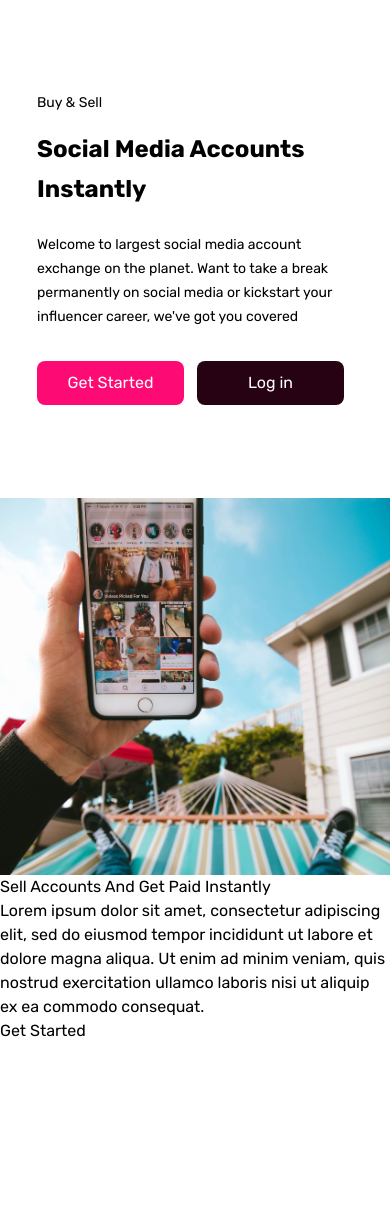
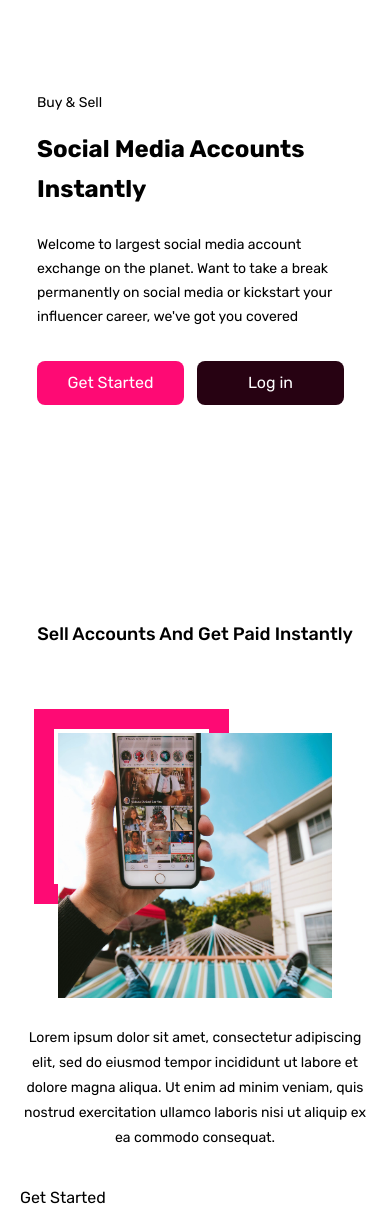
Before and after one commit to hemarle/sociall, a React (Create React App) app: page / in a window 390 px wide. Before the commit the page ends 1043 px from the top, so only its background shows below. Built offline with nearby package versions, Linux system fonts and the light colour scheme.

Commit message:
Card syling for mobile done

```diff
--- a/src/Card.css
+++ b/src/Card.css
@@ -0,0 +1,5 @@
+.card__ImageBackground {
+  border: 20px solid var(--red);
+  height: 195px;
+  width: 195px;
+}
--- a/src/Card.js
+++ b/src/Card.js
@@ -7,17 +7,23 @@ function Card({
     linkText,
     link
 }) {
-    return <div className='card'>
+    return <div className='card relative mt-[235px] px-5'>
 
-        <div className="card__Image">
-            <div className="card__ImageBackground"></div>
+        <div className="card__Image relative w-[274px] max-w-max mx-auto ">
+            <div className="card__ImageBackground absolute -top-6 -left-6 -z-10"></div>
+
             <img src={image}
-                alt=""/>
+                alt=""
+                className='mb-[27px]'/>
+
         </div>
-        <div className="card__Content">
-            <h2> {title}</h2>
-            <p> {about}</p>
-            <a href={link}>
+        <div className="card__Content ">
+            <h2 className='absolute w-[100vw]  -top-[113px] left-0 text-lg text-center font-medium  '>
+                {title}</h2>
+            <p className='text-center text-[14px] leading-[25px] min-h-[140px] max-w-[353px] mb-[21px] mx-auto'>
+                {about}</p>
+            <a href={link}
+                className='button'>
                 {linkText}</a>
         </div>
     </div>;
```
